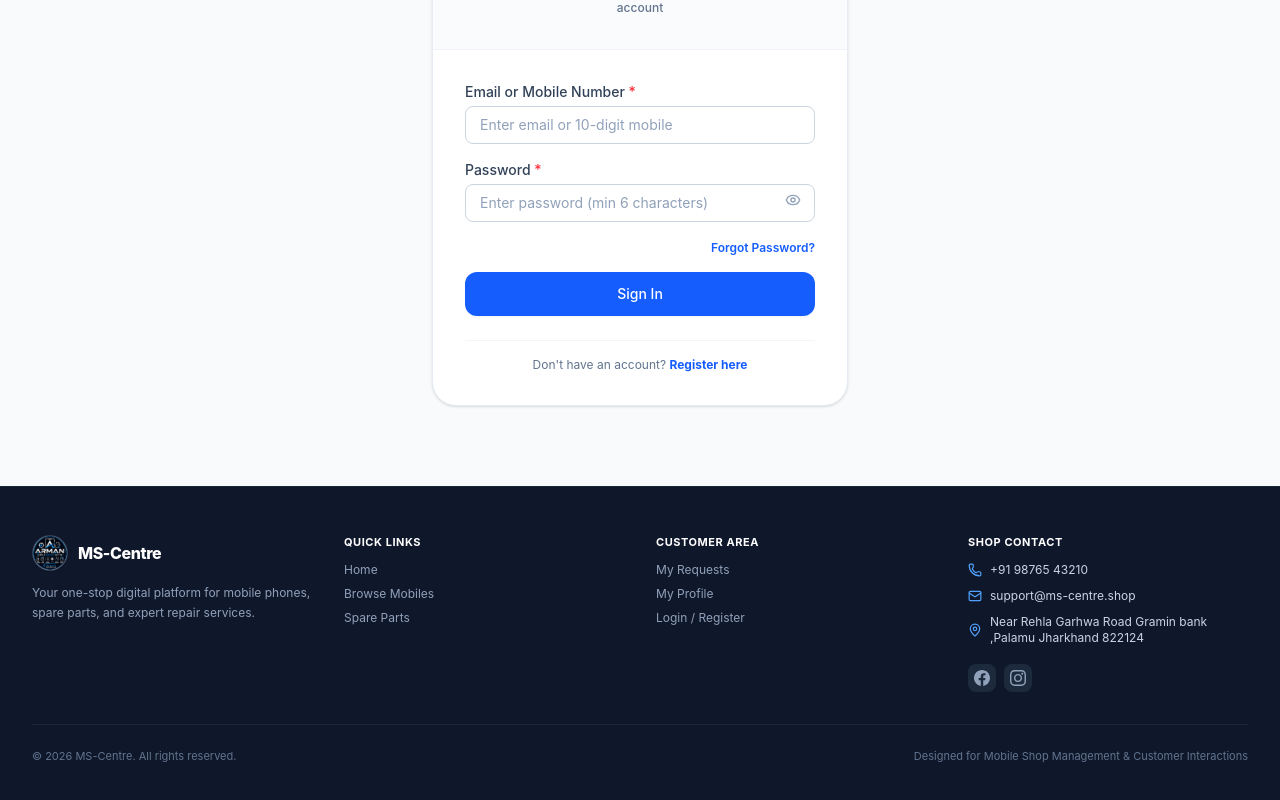
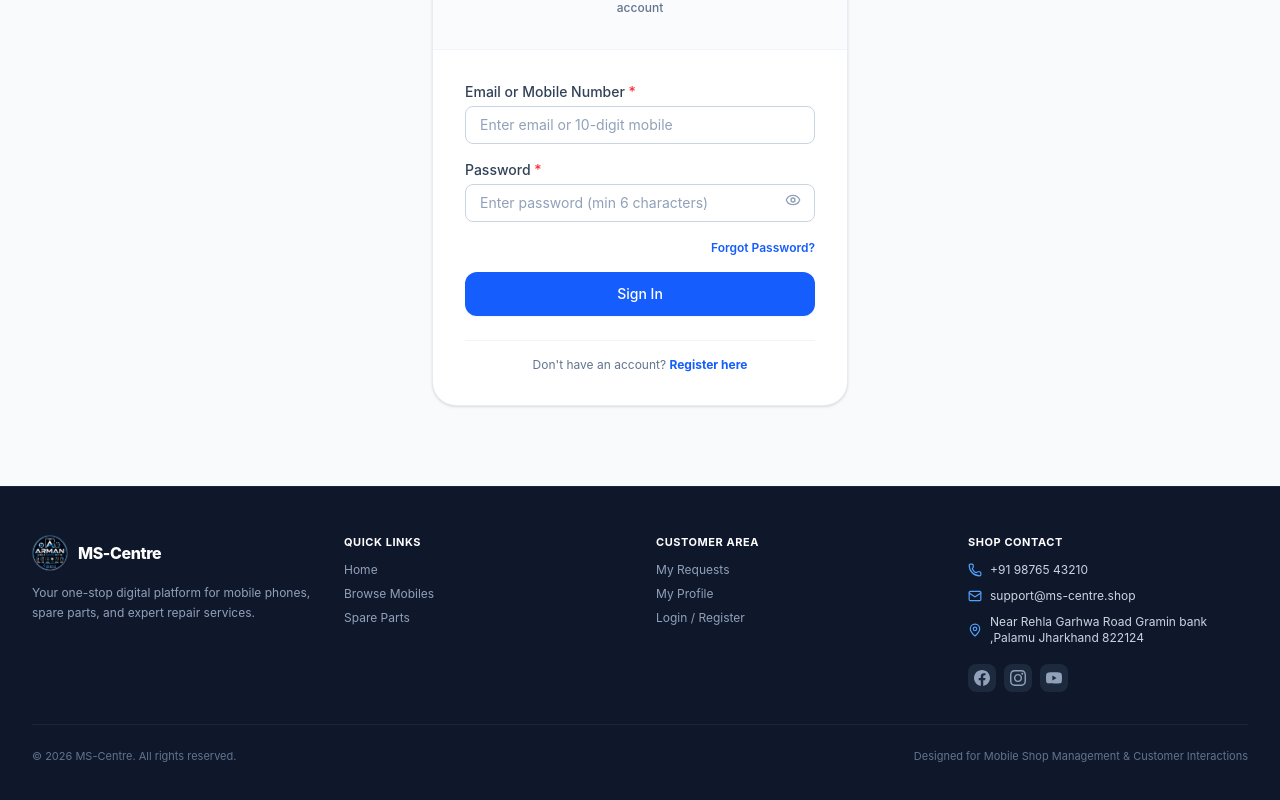
Before and after one commit to rudra-spec07/Mobile-shop, a React app in the folder frontend/: page /login in a window 1280 px wide. Shown: the part 292-1092 px from the top of the page. Built offline with nearby package versions, Linux system fonts and the light colour scheme; the HTML template or start-up script is replaced by a standard one.

Commit message:
social media link added

```diff
--- a/frontend/src/components/layout/Footer.jsx
+++ b/frontend/src/components/layout/Footer.jsx
@@ -83,7 +83,7 @@ const Footer = () => {
             {/* Social Media Links */}
             <div className="pt-2 flex items-center gap-2 text-slate-400">
               <a
-                href="https://facebook.com"
+                href="https://www.facebook.com/share/1CWgv1CFd5/?mibextid=wwXIfr"
                 target="_blank"
                 rel="noopener noreferrer"
                 className="p-1.5 bg-slate-800 hover:bg-blue-600 hover:text-white rounded-lg transition-colors inline-flex items-center justify-center"
@@ -95,7 +95,7 @@ const Footer = () => {
                 </svg>
               </a>
               <a
-                href="https://instagram.com"
+                href="https://www.instagram.com/armanmobileservicecenter?stkn=ZnY1NmQweXRrNnlx&utm_source=qr"
                 target="_blank"
                 rel="noopener noreferrer"
                 className="p-1.5 bg-slate-800 hover:bg-pink-600 hover:text-white rounded-lg transition-colors inline-flex items-center justify-center"
@@ -104,6 +104,18 @@ const Footer = () => {
               >
                 <svg className="w-4 h-4 fill-current" viewBox="0 0 24 24">
                   <path d="M12 2.163c3.204 0 3.584.012 4.85.07 3.252.148 4.771 1.691 4.919 4.919.058 1.265.069 1.645.069 4.849 0 3.205-.012 3.584-.069 4.849-.149 3.225-1.664 4.771-4.919 4.919-1.266.058-1.644.07-4.85.07-3.204 0-3.584-.012-4.849-.07-3.26-.149-4.771-1.699-4.919-4.92-.058-1.265-.07-1.644-.07-4.849 0-3.204.013-3.583.07-4.849.149-3.227 1.664-4.771 4.919-4.919 1.266-.057 1.645-.069 4.849-.069zm0-2.163c-3.259 0-3.667.014-4.947.072-4.358.2-6.78 2.618-6.98 6.98-.059 1.281-.073 1.689-.073 4.948 0 3.259.014 3.668.072 4.948.2 4.358 2.618 6.78 6.98 6.98 1.281.058 1.689.072 4.948.072 3.259 0 3.668-.014 4.948-.072 4.354-.2 6.782-2.618 6.979-6.98.059-1.28.073-1.689.073-4.948 0-3.259-.014-3.667-.072-4.947-.196-4.354-2.617-6.78-6.979-6.98-1.281-.059-1.69-.073-4.949-.073zm0 5.838c-3.403 0-6.162 2.759-6.162 6.162s2.759 6.163 6.162 6.163 6.162-2.759 6.162-6.163c0-3.403-2.759-6.162-6.162-6.162zm0 10.162c-2.209 0-4-1.79-4-4 0-2.209 1.791-4 4-4s4 1.791 4 4c0 2.21-1.791 4-4 4zm6.406-11.845c-.796 0-1.441.645-1.441 1.44s.645 1.44 1.441 1.44c.795 0 1.439-.645 1.439-1.44s-.644-1.44-1.439-1.44z" />
+                </svg>
+              </a>
+              <a
+                href="https://youtube.com/@armanmobileservicecentre?si=M4UtHNkvPPAPDyA6"
+                target="_blank"
+                rel="noopener noreferrer"
+                className="p-1.5 bg-slate-800 hover:bg-red-600 hover:text-white rounded-lg transition-colors inline-flex items-center justify-center"
+                title="Subscribe on YouTube"
+                aria-label="YouTube"
+              >
+                <svg className="w-4 h-4 fill-current" viewBox="0 0 24 24">
+                  <path d="M23.498 6.186a3.016 3.016 0 0 0-2.122-2.136C19.505 3.545 12 3.545 12 3.545s-7.505 0-9.377.505A3.017 3.017 0 0 0 .502 6.186C0 8.07 0 12 0 12s0 3.93.502 5.814a3.016 3.016 0 0 0 2.122 2.136c1.871.505 9.376.505 9.376.505s7.505 0 9.377-.505a3.015 3.015 0 0 0 2.122-2.136C24 15.93 24 12 24 12s0-3.93-.502-5.814zM9.545 15.568V8.432L15.818 12l-6.273 3.568z" />
                 </svg>
               </a>
             </div>
```
